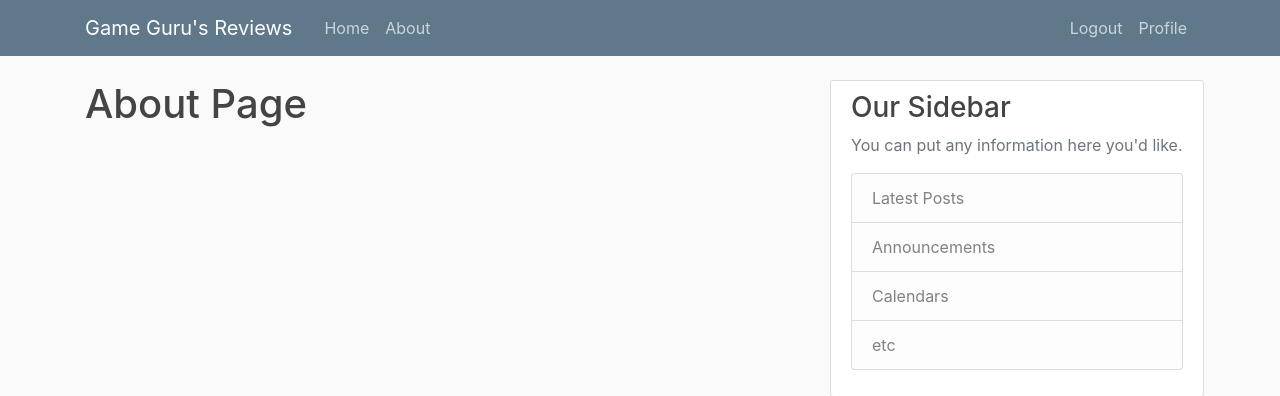
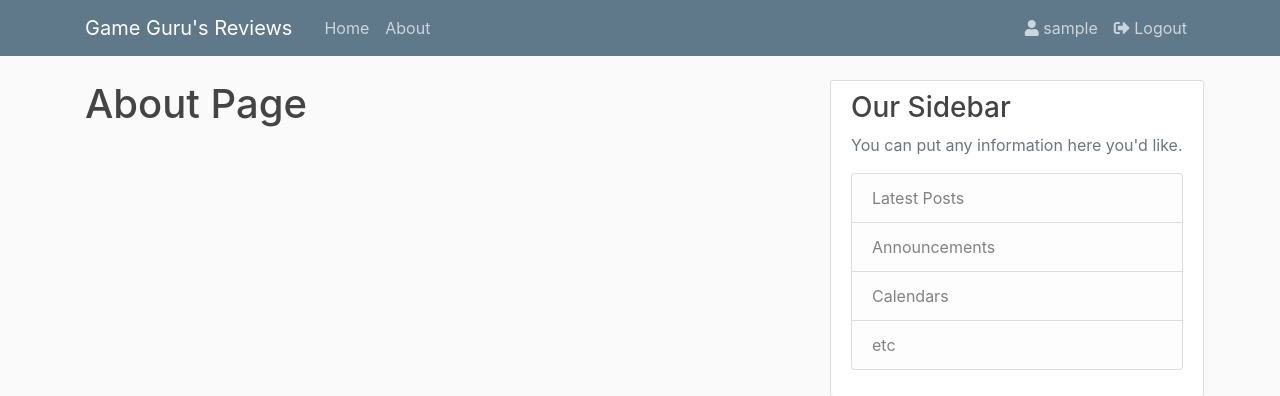
Before and after one commit to thosakwe/cen4020-project, a Django app: page /about/ in a window 1280 px wide. Shown: the top 396 px of the page. Run offline with Django 3.2, Linux system fonts and the light colour scheme; the visitor is signed in with stand-in values (Sample User, id 1); some libraries are stand-ins or nearby versions.

Commit message:
Add icons to navbar

```diff
--- a/Game_Review/review/templates/review/base2.html
+++ b/Game_Review/review/templates/review/base2.html
@@ -9,6 +9,7 @@
 
     <!-- Bootstrap CSS -->
     <link rel="stylesheet" href="https://maxcdn.bootstrapcdn.com/bootstrap/4.0.0/css/bootstrap.min.css" integrity="sha384-Gn5384xqQ1aoWXA+058RXPxPg6fy4IWvTNh0E263XmFcJlSAwiGgFAW/dAiS6JXm" crossorigin="anonymous">
+    <link rel="stylesheet" href="https://cdnjs.cloudflare.com/ajax/libs/font-awesome/5.11.2/css/all.min.css">
 
     <link rel="stylesheet" type="text/css" href="{% static 'review/main.css' %}">
 
@@ -34,10 +35,19 @@
             <!-- Navbar Right Side -->
             <div class="navbar-nav">
               {% if user.is_authenticated %}
-                <a class="nav-item nav-link" href="{% url 'logout' %}">Logout</a>
-                <a class="nav-item nav-link" href="{% url 'profile' %}">Profile</a>
+                <a class="nav-item nav-link" href="{% url 'profile' %}">
+                  <i class="fas fa-user"></i>
+                  {{ user.username }}
+                </a>
+                <a class="nav-item nav-link" href="{% url 'logout' %}">
+                    <i class="fas fa-sign-out-alt"></i>
+                  Logout
+                </a>
               {% else %}
-                <a class="nav-item nav-link" href="{% url 'login' %}">Login</a>
+                <a class="nav-item nav-link" href="{% url 'login' %}">
+                    <i class="fas fa-user"></i>
+                  Login
+                </a>
                 <a class="nav-item nav-link" href="{% url 'register' %}">Register</a>
               {% endif %}
             </div>
```
